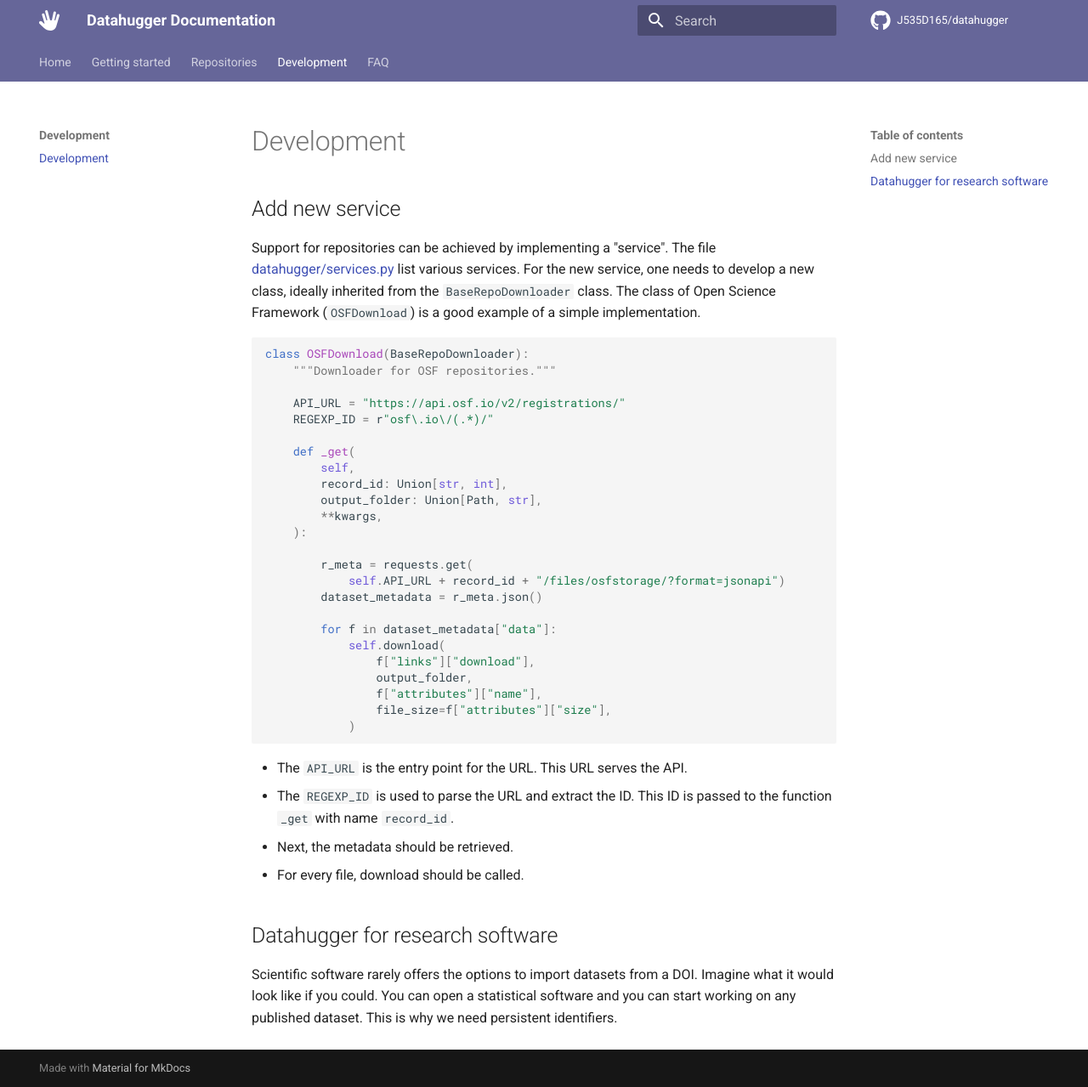
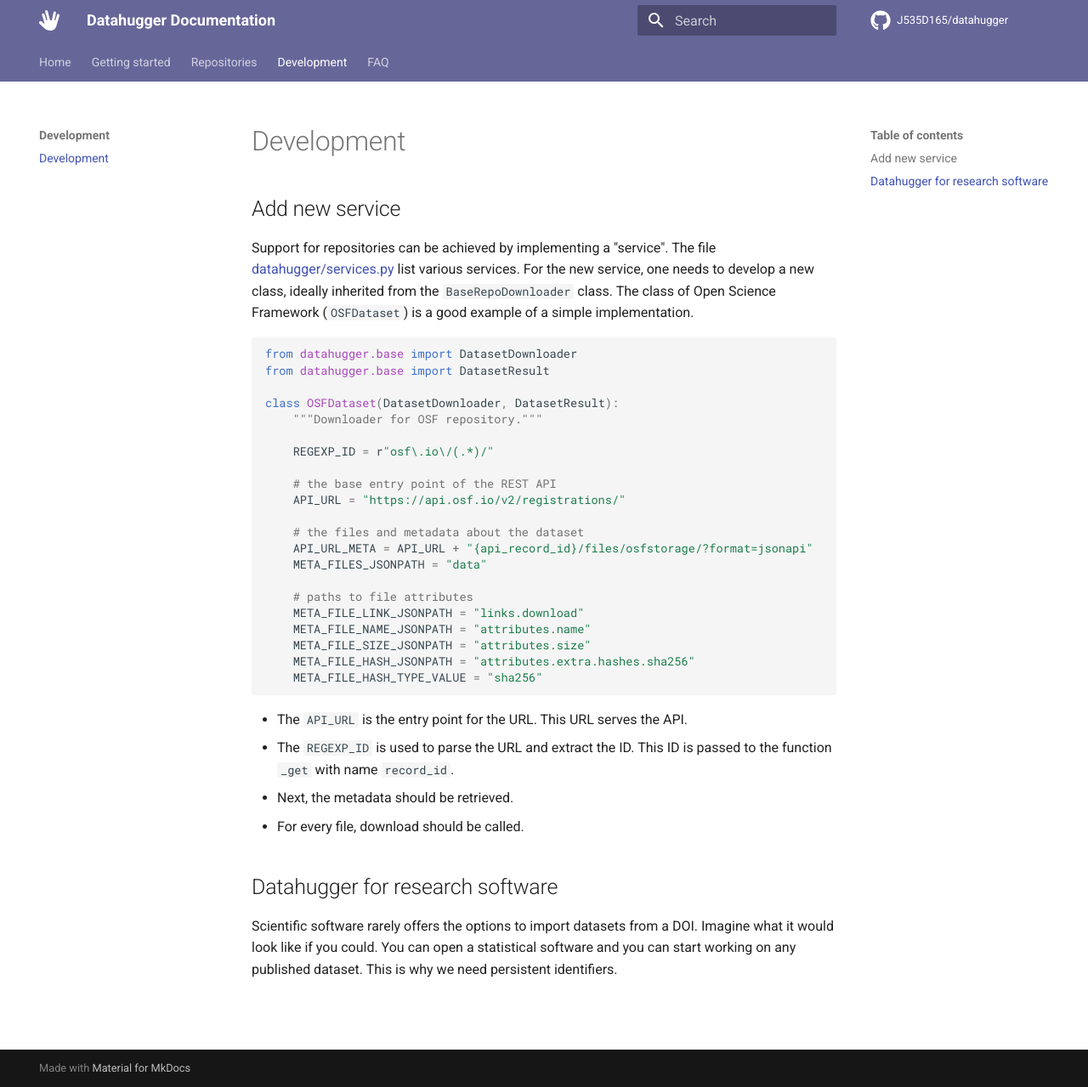
Before and after one commit to J535D165/datahugger, an MkDocs documentation site: the page built from docs/development.md, in a window 1280 px wide and 1279 px high. Shown: the whole window at 85% size. Built offline with MkDocs 1.6.1 and Material for MkDocs 9.7.7, drawn with Linux system fonts in a browser that asks for light colours; comment, search, counter and statistics services are not loaded.

Commit message:
Update documentation example

````diff
--- a/docs/development.md
+++ b/docs/development.md
@@ -6,33 +6,30 @@
 file [datahugger/services.py](https://github.com/J535D165/datahugger/blob/main/datahugger/services.py) list various services.
 For the new service, one needs to develop a new class, ideally inherited from
 the `BaseRepoDownloader` class. The class of Open Science Framework
-(`OSFDownload`) is a good example of a simple implementation.
+(`OSFDataset`) is a good example of a simple implementation.
 
 ```python
-class OSFDownload(BaseRepoDownloader):
-    """Downloader for OSF repositories."""
+from datahugger.base import DatasetDownloader
+from datahugger.base import DatasetResult
 
-    API_URL = "https://api.osf.io/v2/registrations/"
+class OSFDataset(DatasetDownloader, DatasetResult):
+    """Downloader for OSF repository."""
+
     REGEXP_ID = r"osf\.io\/(.*)/"
 
-    def _get(
-        self,
-        record_id: Union[str, int],
-        output_folder: Union[Path, str],
-        **kwargs,
-    ):
+    # the base entry point of the REST API
+    API_URL = "https://api.osf.io/v2/registrations/"
 
-        r_meta = requests.get(
-            self.API_URL + record_id + "/files/osfstorage/?format=jsonapi")
-        dataset_metadata = r_meta.json()
+    # the files and metadata about the dataset
+    API_URL_META = API_URL + "{api_record_id}/files/osfstorage/?format=jsonapi"
+    META_FILES_JSONPATH = "data"
 
-        for f in dataset_metadata["data"]:
-            self.download(
-                f["links"]["download"],
-                output_folder,
-                f["attributes"]["name"],
-                file_size=f["attributes"]["size"],
-            )
+    # paths to file attributes
+    META_FILE_LINK_JSONPATH = "links.download"
+    META_FILE_NAME_JSONPATH = "attributes.name"
+    META_FILE_SIZE_JSONPATH = "attributes.size"
+    META_FILE_HASH_JSONPATH = "attributes.extra.hashes.sha256"
+    META_FILE_HASH_TYPE_VALUE = "sha256"
 
 ```
 
````
